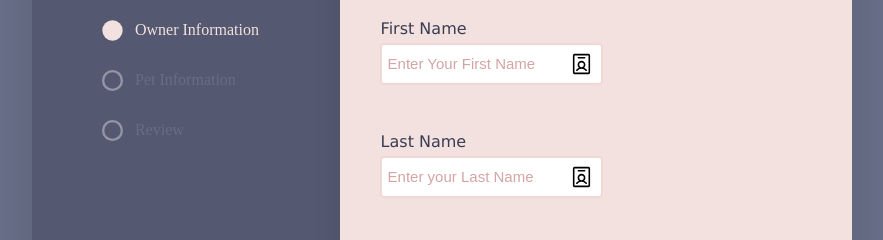
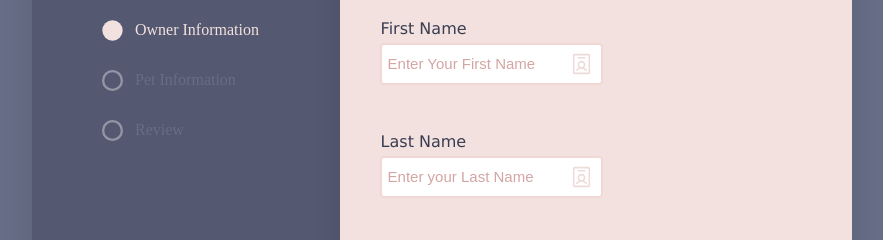
Before and after one commit to VLtim43/Yup-Form, a React (Vite) app: page / in a window 1280 px wide. Shown: the part 195-435 px from the top of the page, without its empty margins (198-1081 px from the left). Built offline with nearby package versions, Linux system fonts and the light colour scheme.

Commit message:
input icon

```diff
--- a/src/components/Input/Input.tsx
+++ b/src/components/Input/Input.tsx
@@ -2,6 +2,7 @@ import { IdentificationBadge } from "@phosphor-icons/react";
 import * as S from "./styles";
 import React, { InputHTMLAttributes, useState } from "react";
 import { FieldError, DeepMap } from "react-hook-form";
+import { colors } from "../utils/colors";
 
 type Props = {
   type?:
@@ -42,7 +43,11 @@ const Input: React.FC<Props> = ({
         <S.IconWrapper>
           <IdentificationBadge
             size={25}
-            style={{ visibility: inputIcon ? "initial" : "hidden" }}
+            style={{
+              visibility: inputIcon ? "initial" : "hidden",
+              cursor: "text",
+            }}
+            color={colors.lightBeige}
           />
         </S.IconWrapper>
         <S.Input
--- a/src/components/Input/styles.ts
+++ b/src/components/Input/styles.ts
@@ -21,6 +21,8 @@ export const IconWrapper = styled.div`
   transform: translateY(-50%);
   display: flex;
   align-items: center;
+
+  opacity: 40%;
 `;
 
 export const Input = styled.input`
```
